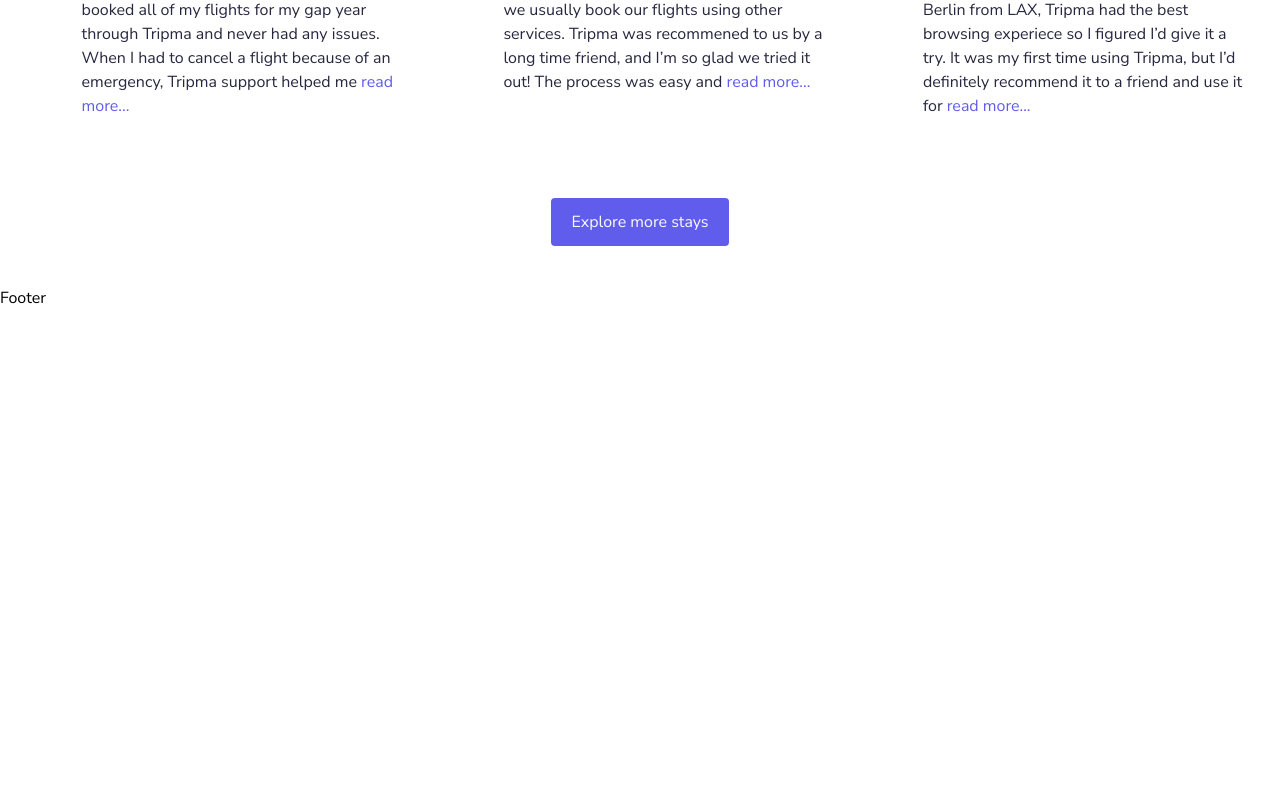
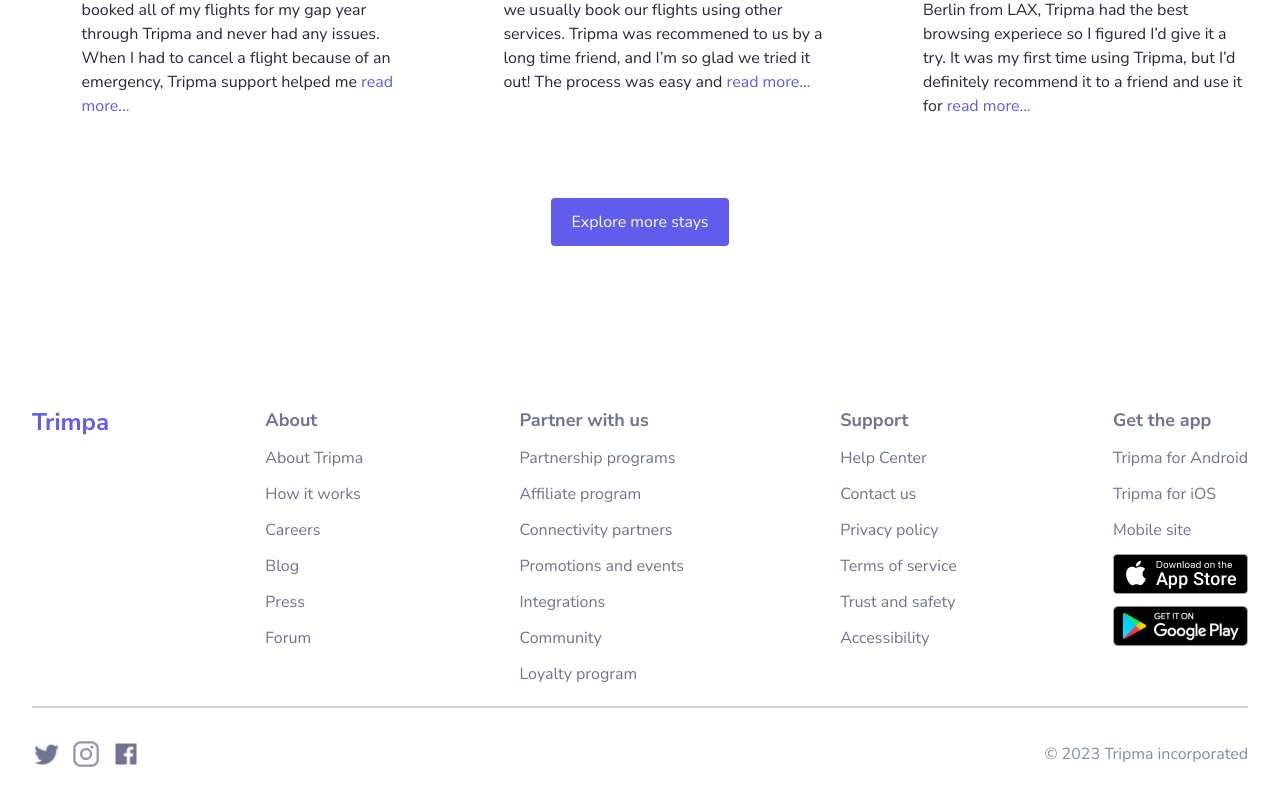
Before and after one commit to PrtHub/Tripma, a React (Vite) app: page / in a window 1280 px wide. Shown: the part 3772-4572 px from the top of the page. Before the commit the page ends 4082 px from the top, so only its background shows below. Built offline with nearby package versions, Linux system fonts and the light colour scheme.

Commit message:
Footer done

```diff
--- a/src/App.css
+++ b/src/App.css
@@ -56,3 +56,10 @@
 .dealsShadow {
   box-shadow: 0px 2px 4px rgba(28, 5, 77, 0.1), 0px 12px 32px rgba(0, 0, 0, 0.05);
 }
+
+.footerLi{
+   color:#6E7491;
+   font-weight: 400;
+   font-size: 16px;
+   line-height: 24px;
+}
--- a/src/components/Footer.jsx
+++ b/src/components/Footer.jsx
@@ -1,10 +1,59 @@
+import { appStore, facebook, googlePlay, instagram, twitter } from "../assets/icons"
 
 
 const Footer = () => {
   return (
     <>
-    <div className="mt-10">
-      Footer
+    <div className="mt-40 flex flex-col gap-5 px-8">
+      <div className="flex justify-between items-start flex-col md:flex-row gap-7">
+        <div className="flex justify-start items-start">
+          <h1 className="text-[#605DEC] font-bold text-2xl">Trimpa</h1>
+        </div>
+        <ul className="flex flex-col items-start justify-start gap-3">
+          <h2 className="text-[#6E7491] font-bold text-lg">About</h2>
+          <li className="footerLi">About Tripma</li>
+          <li className="footerLi">How it works</li>
+          <li className="footerLi">Careers</li>
+          <li className="footerLi">Blog</li>
+          <li className="footerLi">Press</li>
+          <li className="footerLi">Forum</li>
+        </ul>
+        <ul className="flex flex-col items-start justify-start gap-3 ">
+          <h2 className="text-[#6E7491] font-bold text-lg">Partner with us</h2>
+          <li className="footerLi">Partnership programs</li>
+          <li className="footerLi">Affiliate program</li>
+          <li className="footerLi">Connectivity partners</li>
+          <li className="footerLi">Promotions and events</li>
+          <li className="footerLi">Integrations</li>
+          <li className="footerLi">Community</li>
+          <li className="footerLi">Loyalty program</li>
+        </ul>
+        <ul className="flex flex-col items-start justify-start gap-3">
+          <h2 className="text-[#6E7491] font-bold text-lg">Support</h2>
+          <li className="footerLi">Help Center</li>
+          <li className="footerLi">Contact us</li>
+          <li className="footerLi">Privacy policy</li>
+          <li className="footerLi">Terms of service</li>
+          <li className="footerLi">Trust and safety</li>
+          <li className="footerLi">Accessibility</li>
+        </ul>
+        <ul className="flex flex-col items-start justify-start  gap-3">
+          <h2 className="text-[#6E7491] font-bold text-lg">Get the app</h2>
+          <li className="footerLi">Tripma for Android</li>
+          <li className="footerLi">Tripma for iOS</li>
+          <li className="footerLi">Mobile site</li>
+          <img src={appStore} alt="appStore"  className=""/>
+          <img src={googlePlay} alt="googlePlay" />
+        </ul>
+      </div>
+      <div className="border-t-2 border-[#CBD4E6] py-8 flex justify-between items-center">
+        <div className="flex items-center justify-center gap-3">
+          <img src={twitter} alt="twitter"  className="cursor-pointer object-cover w-5 h-5 sm:w-7 sm:h-7"/>
+          <img src={instagram} alt="twitter"  className="cursor-pointer object-cover w-5 h-5 sm:w-7 sm:h-7" />
+          <img src={facebook} alt="twitter"   className="cursor-pointer object-cover w-5 h-5 sm:w-7 sm:h-7"/>
+        </div>
+        <p className="text-[#7C8DB0] text-sm sm:text-base">&copy; 2023 Tripma incorporated</p>
+      </div>
     </div>
     </>
   )
```
Also changed, not shown: src/assets/icons/index.js (+11 -1 lines), src/assets/icons/appStore.png (added), src/assets/icons/googlePlay.png (added).
